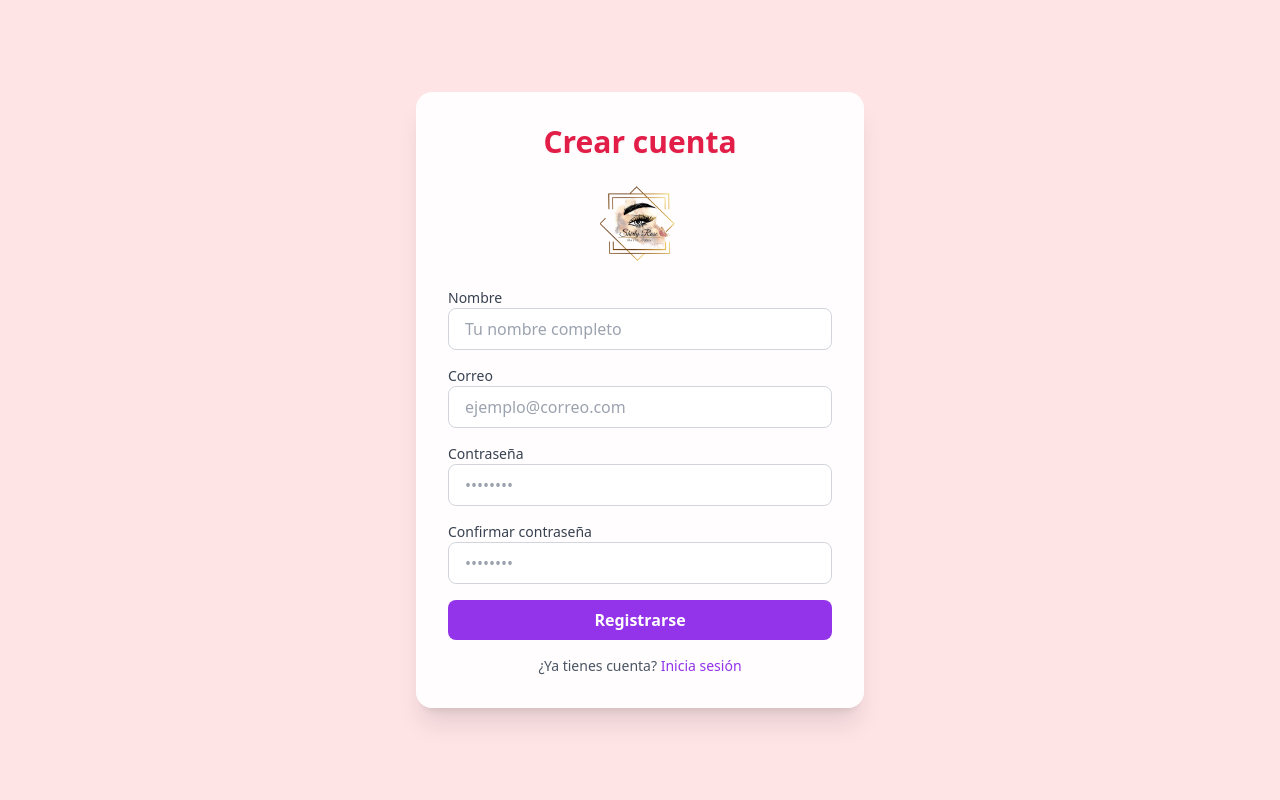
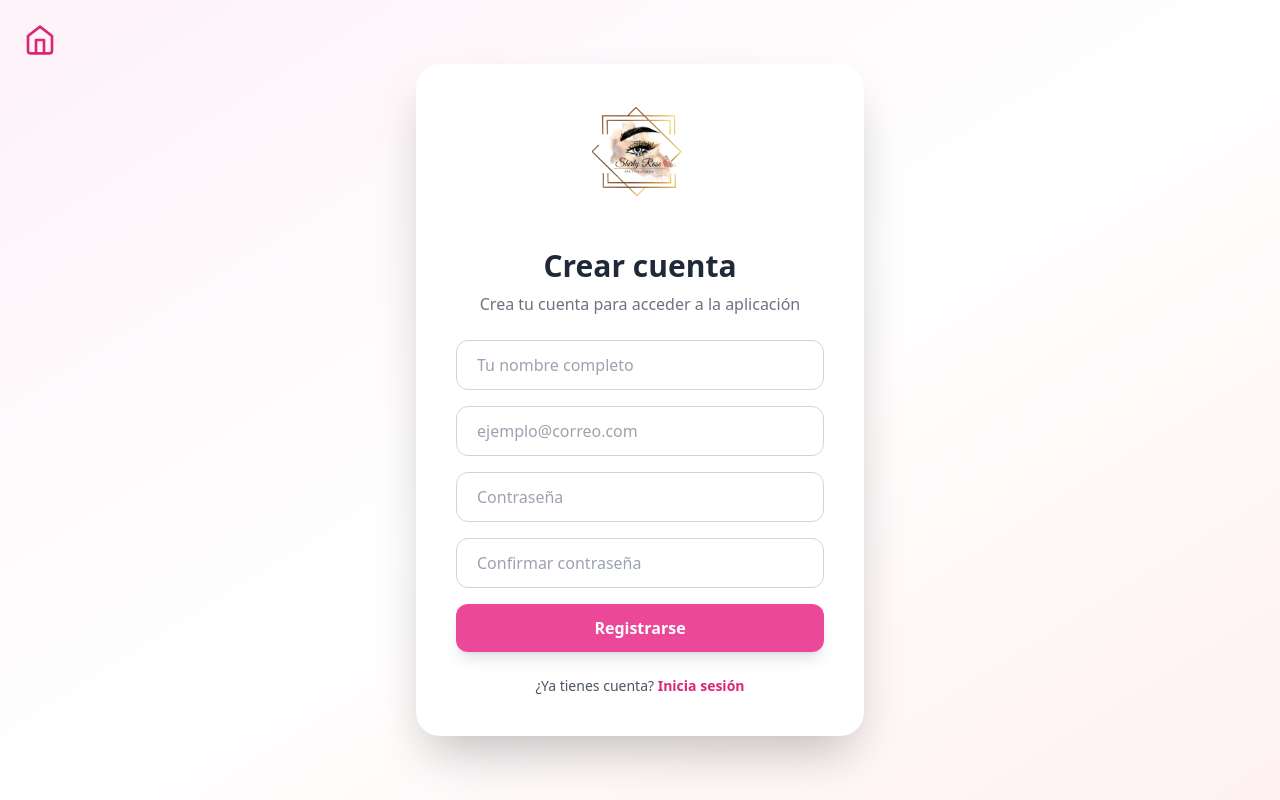
Before and after one commit to MiggFk/ShirlyRoseProyect, a React (Create React App) app in the folder frontend/: page /register in a window 1280 px wide. Built offline with nearby package versions, Linux system fonts and the light colour scheme.

Commit message:
Logica del Auth separada

```diff
--- /dev/null
+++ b/frontend/src/hooks/UseLogin.js
@@ -0,0 +1,54 @@
+import { useNavigate } from "react-router-dom";
+import api from "../api/axios";
+import Swal from "sweetalert2";
+
+/**
+ * Custom hook para manejar la lógica de inicio de sesión.
+ *
+ * Este hook encapsula la llamada a la API, el almacenamiento del token
+ * y la redirección del usuario, manteniendo el componente de login limpio.
+ *
+ * @returns {object} Un objeto con la función handleSubmit para Formik.
+ */
+export const useLogin = () => {
+  const navigate = useNavigate();
+
+  const handleSubmit = async (values, { setSubmitting }) => {
+    try {
+      const { data } = await api.post("/auth/login", values);
+
+      // Guardar token y datos del usuario en el almacenamiento local
+      localStorage.setItem("token", data.token);
+      localStorage.setItem("user", JSON.stringify(data.user));
+
+      // Mostrar alerta de éxito y luego redirigir
+      Swal.fire({
+        icon: 'success',
+        title: '¡Inicio de sesión exitoso!',
+        text: 'Redirigiendo a tu panel...',
+        showConfirmButton: false,
+        timer: 1500, // La alerta se cierra automáticamente después de 1.5 segundos
+      }).then(() => {
+        // Redirigir al usuario según su rol
+        if (data.user.role === "admin" || data.user.role === "empleado") {
+          navigate("/dashboard");
+        } else {
+          navigate("/");
+        }
+      });
+    } catch (err) {
+      // Manejar errores de la API y mostrar un modal de error
+      const message = err.response?.data?.message || "Correo o contraseña incorrectos";
+      Swal.fire({
+        icon: 'error',
+        title: 'Error al iniciar sesión',
+        text: message,
+      });
+    } finally {
+      // Deshabilitar el estado de envío del formulario
+      setSubmitting(false);
+    }
+  };
+
+  return { handleSubmit };
+};
--- /dev/null
+++ b/frontend/src/hooks/useRegister.js
@@ -0,0 +1,59 @@
+import { useNavigate } from "react-router-dom";
+import api from "../api/axios";
+import Swal from "sweetalert2";
+
+/**
+ * Custom hook para manejar la lógica de registro de usuarios.
+ *
+ * Este hook encapsula la llamada a la API para registrar un nuevo usuario,
+ * el almacenamiento del token y la redirección, manteniendo el componente
+ * de registro limpio y centrado en la presentación.
+ *
+ * @returns {object} Un objeto con la función handleSubmit para Formik.
+ */
+export const useRegister = () => {
+  const navigate = useNavigate();
+
+  const handleSubmit = async (values, { setSubmitting }) => {
+    try {
+      const { data } = await api.post("/auth/register", {
+        name: values.name,
+        email: values.email,
+        password: values.password,
+      });
+
+      // Guardar token y datos del usuario en el almacenamiento local
+      localStorage.setItem("token", data.token);
+      localStorage.setItem("user", JSON.stringify(data.user));
+
+      // Mostrar alerta de éxito antes de redirigir
+      Swal.fire({
+        icon: 'success',
+        title: '¡Registro Exitoso!',
+        text: 'Tu cuenta ha sido creada. Ahora puedes iniciar sesión.',
+        showConfirmButton: false,
+        timer: 3000 // La alerta se cierra automáticamente después de 3 segundos
+      }).then(() => {
+        navigate("/login");
+      });
+
+    } catch (err) {
+      // Manejar errores de la API
+      let message = "Error en el servidor. Intenta más tarde.";
+      if (err.response?.status === 400) {
+        message = "Este correo ya está registrado";
+      }
+      console.error("Error en el registro:", err);
+      Swal.fire({
+        icon: 'error',
+        title: 'Error',
+        text: message,
+      });
+    } finally {
+      // Deshabilitar el estado de envío del formulario
+      setSubmitting(false);
+    }
+  };
+
+  return { handleSubmit };
+};
--- a/frontend/src/pages/auth/Register.jsx
+++ b/frontend/src/pages/auth/Register.jsx
@@ -1,19 +1,56 @@
 import { Formik, Form, Field, ErrorMessage } from "formik";
 import * as Yup from "yup";
-import axios from "axios";
-import { useNavigate } from "react-router-dom";
+import { Link } from "react-router-dom";
+import { motion } from "framer-motion";
+import { FiHome } from "react-icons/fi";
 import LogoShirly from "../../components/LogoShirly";
+import { useRegister } from "../../hooks/useRegister";
 
 export default function Register() {
-  const navigate = useNavigate();
+  const { handleSubmit } = useRegister();
+
+  const validationSchema = Yup.object({
+    name: Yup.string()
+      .min(3, "Mínimo 3 caracteres")
+      .required("El nombre es obligatorio"),
+    email: Yup.string()
+      .email("Correo inválido")
+      .required("El correo es obligatorio"),
+    password: Yup.string()
+      .min(6, "Mínimo 6 caracteres")
+      .required("La contraseña es obligatoria"),
+    confirmPassword: Yup.string()
+      .oneOf([Yup.ref("password"), null], "Las contraseñas no coinciden")
+      .required("Confirma tu contraseña"),
+  });
 
   return (
-    <div className="min-h-screen flex items-center justify-center bg-rose-100">
-      <div className="bg-white/90 backdrop-blur-sm p-8 rounded-2xl shadow-xl w-full max-w-md">
-        <h2 className="text-3xl font-bold text-center text-rose-600 mb-6 drop-shadow-sm">
+    <div className="relative flex items-center justify-center min-h-screen bg-gradient-to-br from-pink-50 via-white to-rose-50">
+      {/* 🔹 Icono de Home */}
+      <Link
+        to="/"
+        title="Volver al inicio"
+        className="absolute top-6 left-6 text-pink-600 hover:text-pink-800 transition-colors"
+      >
+        <FiHome size={32} />
+      </Link>
+
+      <motion.div
+        initial={{ opacity: 0, scale: 0.95 }}
+        animate={{ opacity: 1, scale: 1 }}
+        transition={{ duration: 0.5 }}
+        className="bg-white p-8 md:p-10 rounded-3xl shadow-2xl w-full max-w-sm md:max-w-md"
+      >
+        <div className="flex justify-center mb-6">
+          <LogoShirly size="h-24 w-24" />
+        </div>
+
+        <h2 className="text-3xl font-bold text-center mb-2 text-gray-800">
           Crear cuenta
         </h2>
-        <LogoShirly size="h-20 w-20" />
+        <p className="text-center text-gray-500 mb-6">
+          Crea tu cuenta para acceder a la aplicación
+        </p>
 
         <Formik
           initialValues={{
@@ -22,57 +59,16 @@ export default function Register() {
             password: "",
             confirmPassword: "",
           }}
-          validationSchema={Yup.object({
-            name: Yup.string()
-              .min(3, "Mínimo 3 caracteres")
-              .required("El nombre es obligatorio"),
-            email: Yup.string()
-              .email("Correo inválido")
-              .required("El correo es obligatorio"),
-            password: Yup.string()
-              .min(6, "Mínimo 6 caracteres")
-              .required("La contraseña es obligatoria"),
-            confirmPassword: Yup.string()
-              .oneOf([Yup.ref("password"), null], "Las contraseñas no coinciden")
-              .required("Confirma tu contraseña"),
-          })}
-          onSubmit={async (values, { setSubmitting, setFieldError }) => {
-            try {
-              // 1. Petición al backend
-              const { data } = await axios.post(
-                "http://localhost:5000/api/auth/register",
-                {
-                  name: values.name,
-                  email: values.email,
-                  password: values.password,
-                }
-              );
-
-              // 2. Guardar token y usuario en localStorage
-              localStorage.setItem("token", data.token);
-              localStorage.setItem("user", JSON.stringify(data.user));
-
-              // 3. Redirigir después de registro
-              navigate("/login");
-            } catch (err) {
-              if (err.response?.status === 400) {
-                setFieldError("email", "Este correo ya está registrado");
-              } else {
-                alert("Error en el servidor. Intenta más tarde.");
-              }
-            } finally {
-              setSubmitting(false);
-            }
-          }}
+          validationSchema={validationSchema}
+          onSubmit={handleSubmit}
         >
-          {() => (
+          {({ isSubmitting }) => (
             <Form className="space-y-4">
               <div>
-                <label className="block text-sm text-gray-700">Nombre</label>
                 <Field
                   name="name"
                   type="text"
-                  className="w-full px-4 py-2 border border-gray-300 rounded-lg focus:ring-2 focus:ring-purple-400"
+                  className="w-full px-5 py-3 border border-gray-300 rounded-xl focus:outline-none focus:ring-2 focus:ring-pink-400 focus:border-transparent transition"
                   placeholder="Tu nombre completo"
                 />
                 <ErrorMessage
@@ -83,11 +79,10 @@ export default function Register() {
               </div>
 
               <div>
-                <label className="block text-sm text-gray-700">Correo</label>
                 <Field
                   name="email"
                   type="email"
-                  className="w-full px-4 py-2 border border-gray-300 rounded-lg focus:ring-2 focus:ring-purple-400"
+                  className="w-full px-5 py-3 border border-gray-300 rounded-xl focus:outline-none focus:ring-2 focus:ring-pink-400 focus:border-transparent transition"
                   placeholder="ejemplo@correo.com"
                 />
                 <ErrorMessage
@@ -98,12 +93,11 @@ export default function Register() {
               </div>
 
               <div>
-                <label className="block text-sm text-gray-700">Contraseña</label>
                 <Field
                   name="password"
                   type="password"
-                  className="w-full px-4 py-2 border border-gray-300 rounded-lg focus:ring-2 focus:ring-purple-400"
-                  placeholder="••••••••"
+                  className="w-full px-5 py-3 border border-gray-300 rounded-xl focus:outline-none focus:ring-2 focus:ring-pink-400 focus:border-transparent transition"
+                  placeholder="Contraseña"
                 />
                 <ErrorMessage
                   name="password"
@@ -113,14 +107,11 @@ export default function Register() {
               </div>
 
               <div>
-                <label className="block text-sm text-gray-700">
-                  Confirmar contraseña
-                </label>
                 <Field
                   name="confirmPassword"
                   type="password"
-                  className="w-full px-4 py-2 border border-gray-300 rounded-lg focus:ring-2 focus:ring-purple-400"
-                  placeholder="••••••••"
+                  className="w-full px-5 py-3 border border-gray-300 rounded-xl focus:outline-none focus:ring-2 focus:ring-pink-400 focus:border-transparent transition"
+                  placeholder="Confirmar contraseña"
                 />
                 <ErrorMessage
                   name="confirmPassword"
@@ -131,25 +122,31 @@ export default function Register() {
 
               <button
                 type="submit"
-                className="w-full bg-purple-600 hover:bg-purple-700 text-white font-semibold py-2 px-4 rounded-lg transition duration-200"
+                className={`w-full py-3 rounded-xl font-bold transition shadow-lg flex justify-center items-center gap-2
+                  ${isSubmitting ? "bg-pink-300 cursor-not-allowed" : "bg-pink-500 hover:bg-pink-600 text-white"}
+                `}
+                disabled={isSubmitting}
               >
-                Registrarse
+                {isSubmitting ? (
+                  <div className="w-5 h-5 border-4 border-white border-t-transparent rounded-full animate-spin"></div>
+                ) : (
+                  "Registrarse"
+                )}
               </button>
-              <div className="text-center mt-4">
-                <p className="text-sm text-gray-600">
-                  ¿Ya tienes cuenta?{" "}
-                  <a
-                    href="/login"
-                    className="text-purple-600 hover:underline font-medium"
-                  >
-                    Inicia sesión
-                  </a>
-                </p>
-              </div>
             </Form>
           )}
         </Formik>
-      </div>
+
+        <p className="text-center text-sm mt-6 text-gray-600">
+          ¿Ya tienes cuenta?{" "}
+          <Link
+            to="/login"
+            className="text-pink-600 font-semibold hover:underline"
+          >
+            Inicia sesión
+          </Link>
+        </p>
+      </motion.div>
     </div>
   );
 }
```
Also changed, not shown: frontend/src/pages/auth/Login.jsx (+5 -36 lines).
